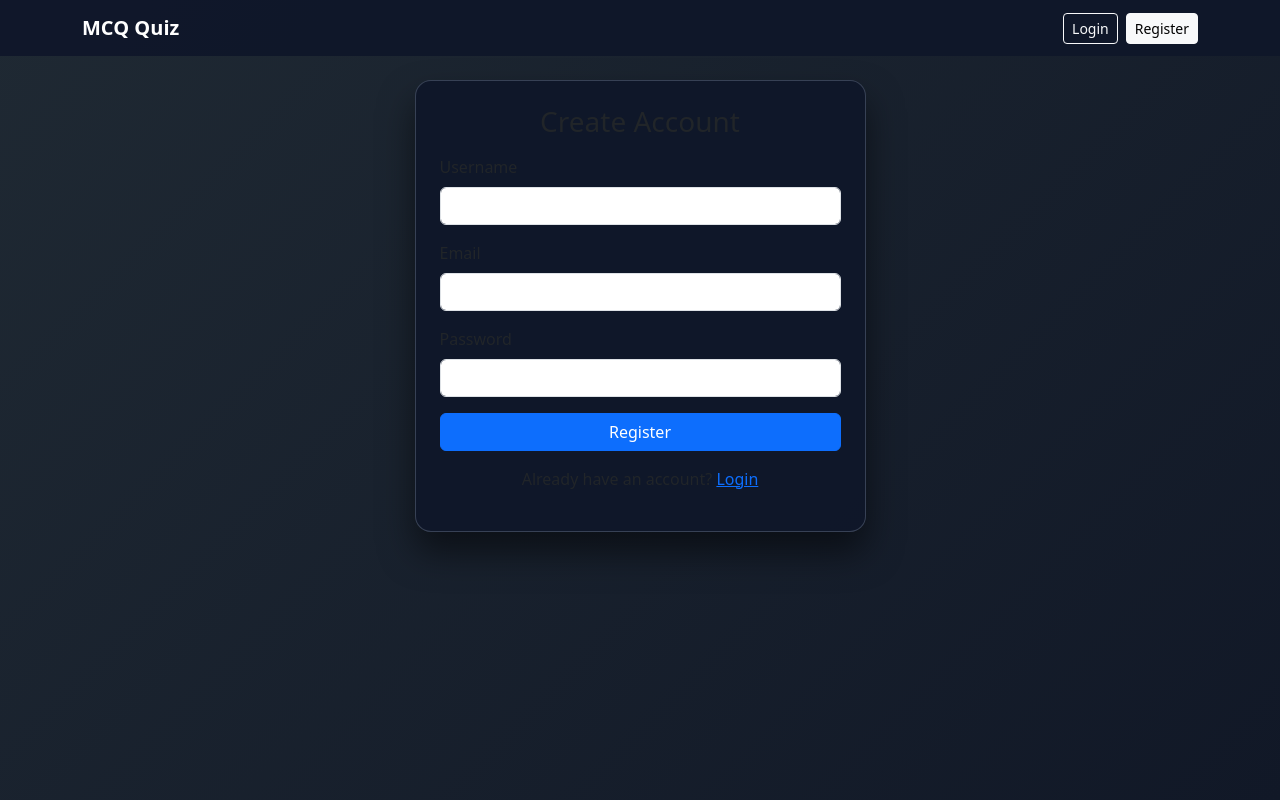
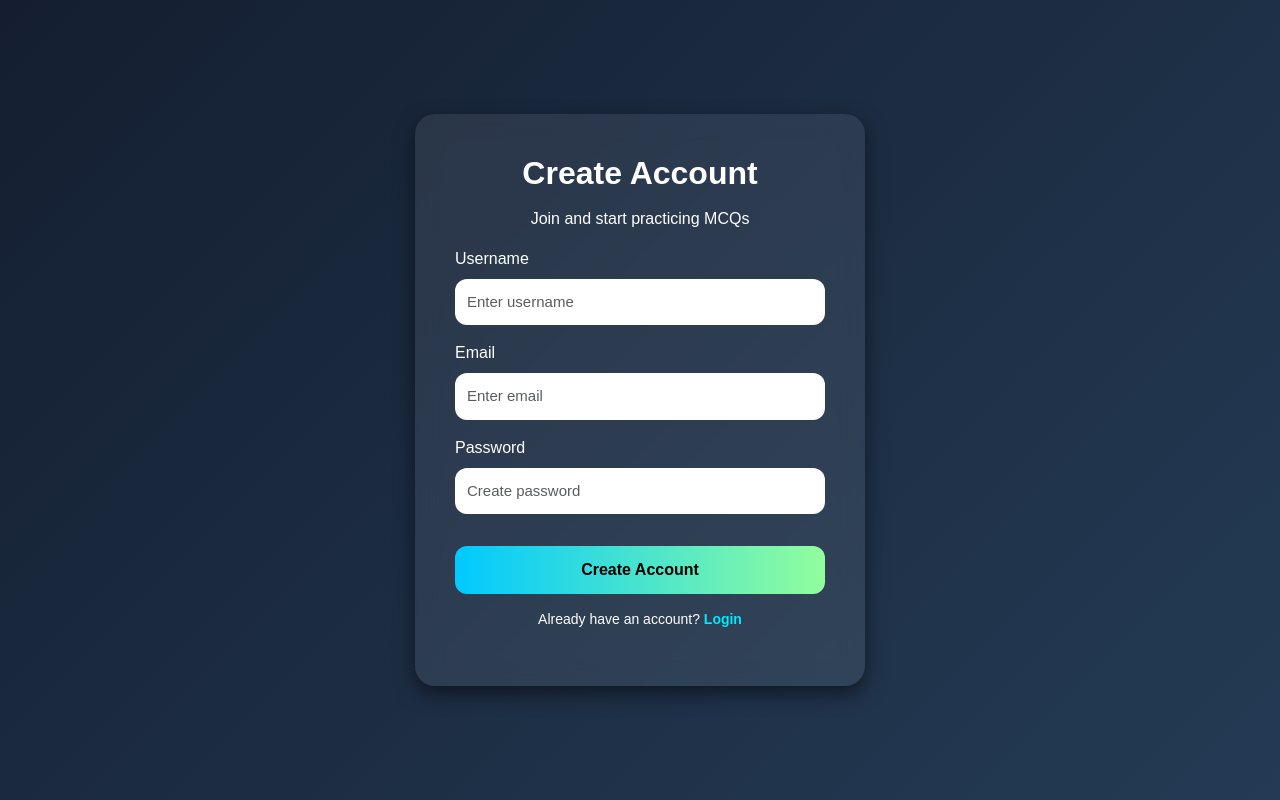
Before and after one commit to Pratish01/Mcq-App, a Flask app: page /register in a window 1280 px wide. Run offline with Flask 3, Linux system fonts and the light colour scheme.

Commit message:
Updated register page UI with modern design

```diff
--- a/templates/register.html
+++ b/templates/register.html
@@ -1,29 +1,128 @@
-{% extends "base.html" %}
-{% block content %}
-<div class="row justify-content-center">
-  <div class="col-md-5">
-    <div class="card card-glass p-4">
-      <h3 class="mb-3 text-center">Create Account</h3>
-      <form method="post">
+<!DOCTYPE html>
+<html lang="en">
+<head>
+    <meta charset="UTF-8">
+    <meta name="viewport" content="width=device-width, initial-scale=1.0">
+    <title>Create Account | MCQ Quiz System</title>
+
+    <!-- Bootstrap 5 -->
+    <link href="https://cdn.jsdelivr.net/npm/bootstrap@5.3.2/dist/css/bootstrap.min.css" rel="stylesheet">
+
+    <style>
+        body {
+            background: linear-gradient(135deg, #141E30, #243B55);
+            height: 100vh;
+            display: flex;
+            justify-content: center;
+            align-items: center;
+            color: #fff;
+            font-family: 'Poppins', sans-serif;
+        }
+
+        .register-card {
+            background: rgba(255, 255, 255, 0.08);
+            border-radius: 20px;
+            backdrop-filter: blur(12px);
+            padding: 40px;
+            width: 450px;
+            box-shadow: 0 8px 20px rgba(0, 0, 0, 0.5);
+            animation: slideUp 0.8s ease-in-out;
+        }
+
+        .register-card h2 {
+            text-align: center;
+            margin-bottom: 15px;
+            font-weight: 600;
+        }
+
+        .form-control {
+            border-radius: 12px;
+            padding: 12px;
+            font-size: 15px;
+            border: none;
+        }
+
+        .btn-custom {
+            width: 100%;
+            background: linear-gradient(90deg, #00C9FF, #92FE9D);
+            border-radius: 12px;
+            padding: 12px;
+            font-size: 16px;
+            font-weight: bold;
+            border: none;
+            color: #000;
+            transition: 0.3s;
+        }
+
+        .btn-custom:hover {
+            transform: scale(1.05);
+            opacity: 0.9;
+        }
+
+        .link-text {
+            color: #fff;
+            font-size: 14px;
+            text-align: center;
+            margin-top: 15px;
+        }
+
+        .link-text a {
+            color: #00eaff;
+            font-weight: bold;
+            text-decoration: none;
+        }
+
+        .link-text a:hover {
+            text-decoration: underline;
+        }
+
+        @keyframes slideUp {
+            from { opacity: 0; transform: translateY(30px); }
+            to { opacity: 1; transform: translateY(0); }
+        }
+    </style>
+</head>
+
+<body>
+    <div class="register-card">
+
+        <h2>Create Account</h2>
+        <p class="text-center">Join and start practicing MCQs</p>
+
+        <!-- Flash Messages -->
+        {% with messages = get_flashed_messages(with_categories=true) %}
+            {% if messages %}
+                {% for category, message in messages %}
+                    <div class="alert alert-{{ category }} mt-2">{{ message }}</div>
+                {% endfor %}
+            {% endif %}
+        {% endwith %}
+
+        <form method="POST">
+
             <div class="mb-3">
                 <label class="form-label">Username</label>
-          <input type="text" name="username" class="form-control" required>
+                <input type="text" name="username" class="form-control" placeholder="Enter username" required>
             </div>
+
             <div class="mb-3">
                 <label class="form-label">Email</label>
-          <input type="email" name="email" class="form-control" required>
+                <input type="email" name="email" class="form-control" placeholder="Enter email" required>
             </div>
+
             <div class="mb-3">
                 <label class="form-label">Password</label>
-          <input type="password" name="password" class="form-control" required>
+                <input type="password" name="password" class="form-control" placeholder="Create password" required>
             </div>
-        <button class="btn btn-primary w-100">Register</button>
-        <p class="mt-3 text-center">
+
+            <button class="btn-custom mt-3">Create Account</button>
+        </form>
+
+        <p class="link-text">
             Already have an account?
             <a href="{{ url_for('login') }}">Login</a>
         </p>
-      </form>
+
     </div>
-  </div>
-</div>
-{% endblock %}
+</body>
+</html>
```
Lines whose indentation alone changed are shown as unchanged.
